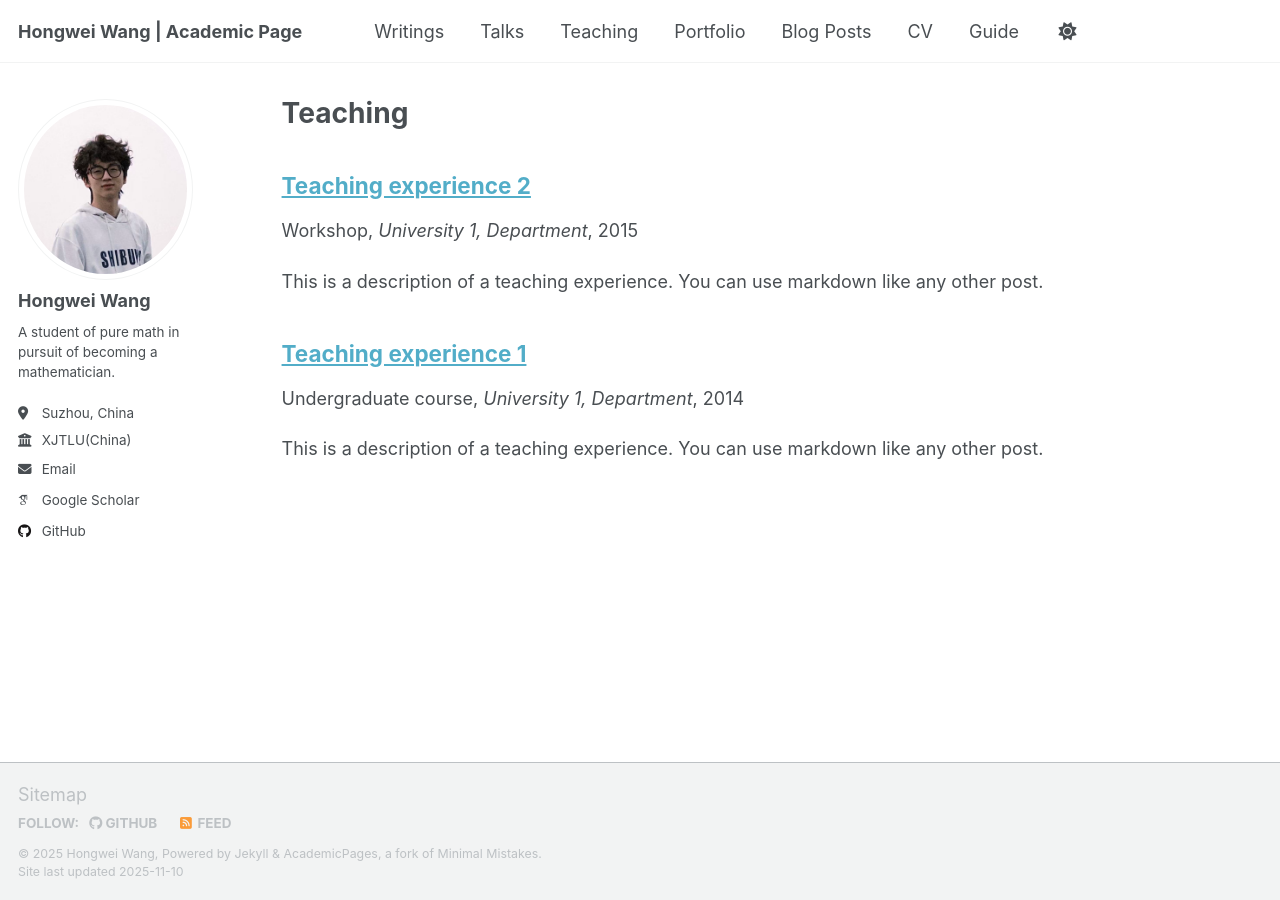
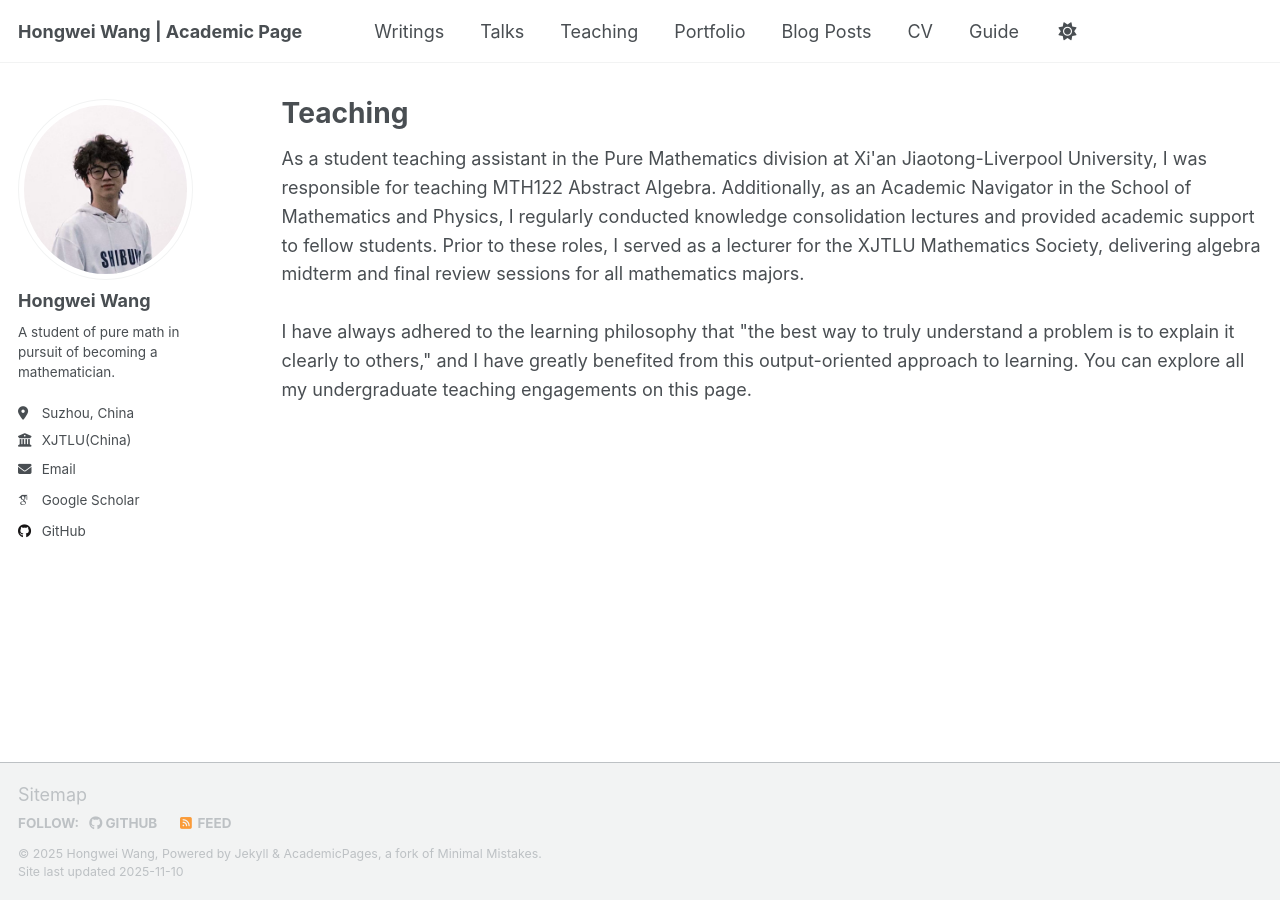
Before and after one commit to WangHongWei-AcademicPage/WangHongWei-AcademicPage.github.io, a Jekyll site: the page built from _pages/teaching.html, in a window 1280 px wide. Built offline with Jekyll 4.4.1, drawn with Linux system fonts in a browser that asks for light colours; some web fonts are replaced; a script that is not in the unit is left out.

Commit message:
Update teaching.html

```diff
--- a/_pages/teaching.html
+++ b/_pages/teaching.html
@@ -5,8 +5,5 @@ permalink: /teaching/
 author_profile: true
 ---
 
-{% include base_path %}
-
-{% for post in site.teaching reversed %}
-  {% include archive-single.html %}
-{% endfor %}
+<p style="line-height: 1.6; margin-bottom: 2em;">As a student teaching assistant in the Pure Mathematics division at Xi'an Jiaotong-Liverpool University, I was responsible for teaching MTH122 Abstract Algebra. Additionally, as an Academic Navigator in the School of Mathematics and Physics, I regularly conducted knowledge consolidation lectures and provided academic support to fellow students. Prior to these roles, I served as a lecturer for the XJTLU Mathematics Society, delivering algebra midterm and final review sessions for all mathematics majors.<br><br>
+I have always adhered to the learning philosophy that "the best way to truly understand a problem is to explain it clearly to others," and I have greatly benefited from this output-oriented approach to learning. You can explore all my undergraduate teaching engagements on this page.</p>
```
